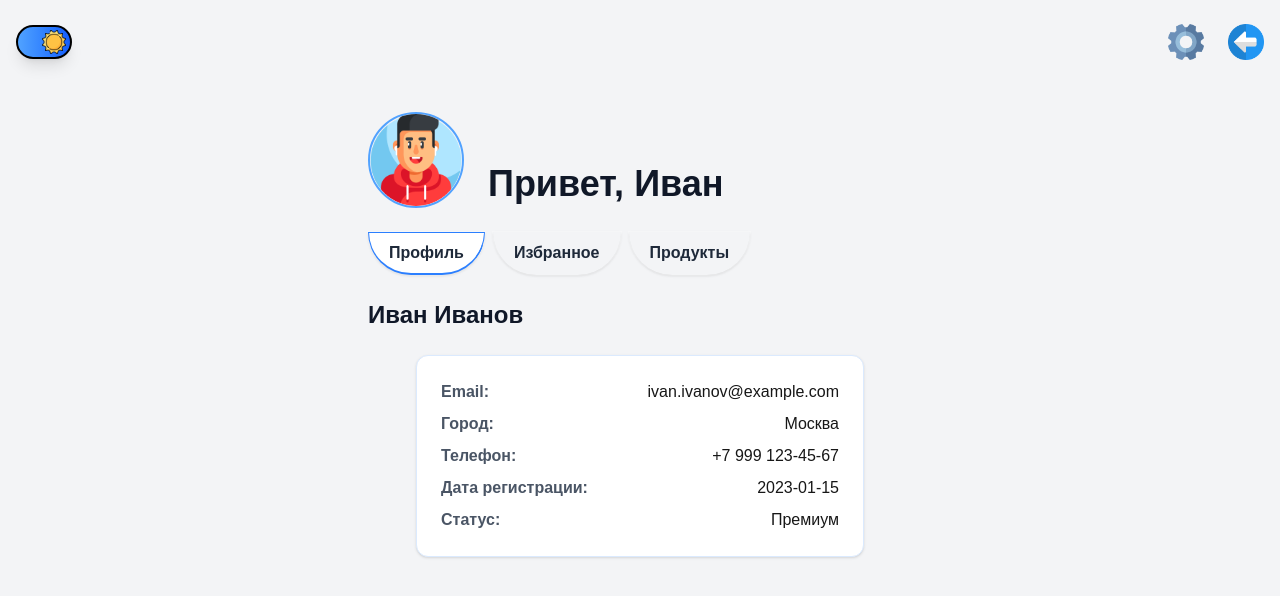
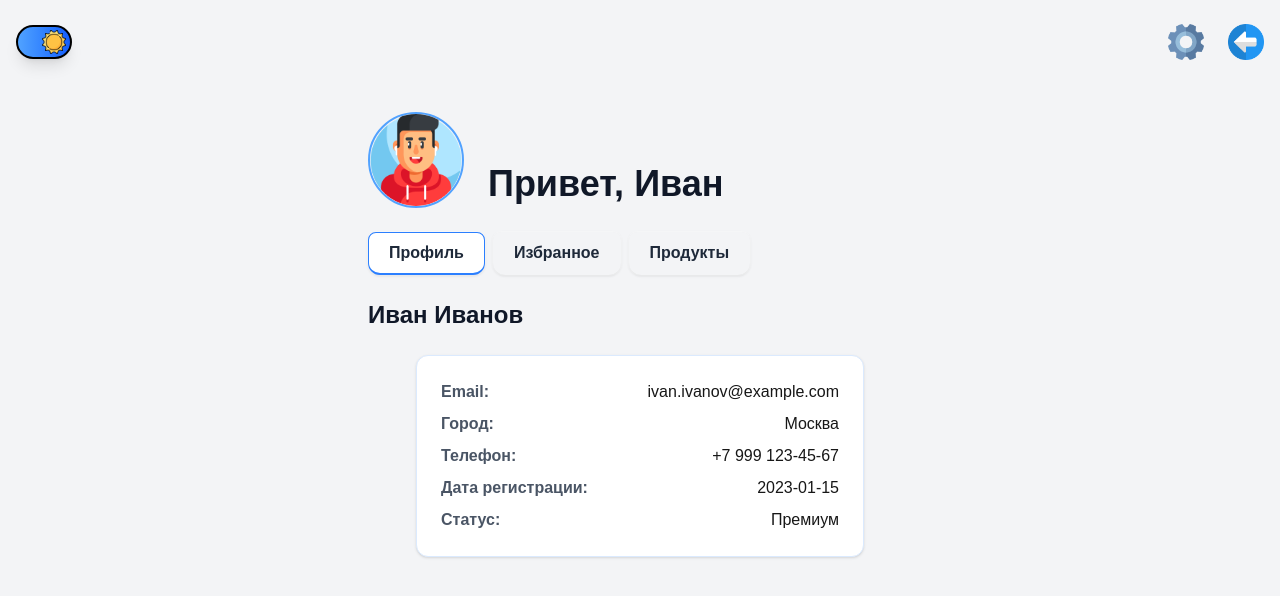
Before and after one commit to ArtofWASD/food-whishes-assistant, a Next.js app: page /profile in a window 1280 px wide. Shown: the top 596 px of the page. Built offline with nearby package versions, Linux system fonts and the light colour scheme.

Commit message:
fix some disign shit

```diff
--- a/src/components/cook-plate/cook-plate-summary.tsx
+++ b/src/components/cook-plate/cook-plate-summary.tsx
@@ -25,7 +25,7 @@ const CookPlateSummary: React.FC<Props> = ({ items }) => {
     <div
       className="
         md:absolute md:right-4 md:top-4
-        bg-white/80 dark:bg-slate-800/80 rounded-full px-4 py-2 shadow-md flex flex-nowrap gap-4 text-sm md:text-md font-semibold z-10 overflow-x-auto whitespace-nowrap
+        bg-white/80 dark:bg-slate-800/80 rounded-xl px-4 py-2 shadow-md flex flex-nowrap gap-4 text-sm md:text-md font-semibold z-10 overflow-x-auto whitespace-nowrap
         sm:mx-auto sm:flex sm:justify-center sm:w-full md:w-auto md:mx-0
         justify-center mb-4
       ">
--- a/src/components/cook-plate/cook-plate.tsx
+++ b/src/components/cook-plate/cook-plate.tsx
@@ -40,7 +40,7 @@ const CookPlate = ({ className }: { className?: string }) => {
 
   return (
     // Корневой контейнер CookPlate
-    <div className={`relative p-4 rounded-lg min-h-[400px] transition-colors ${className || ""} flex flex-col bg-[var(--pastel-green)] bg-opacity-35 dark:bg-[var(--pastel-blue)] dark:text-white`}>
+    <div className={`relative p-4 rounded-xl min-h-[400px] transition-colors ${className || ""} flex flex-col bg-[var(--pastel-green)] bg-opacity-35 dark:bg-[var(--pastel-blue)] dark:text-white`}>
       <div className="flex flex-col md:flex-row items-center justify-between w-full gap-4 mb-2">
         {/* Блок кнопок добавления продуктов */}
         <div className="flex flex-col md:flex-row gap-2 items-center order-1 self-start w-full md:w-auto">
--- a/src/ui/button.tsx
+++ b/src/ui/button.tsx
@@ -7,7 +7,7 @@ import React from "react"
 export function Button({ children, className = '', ...rest }: React.ButtonHTMLAttributes<HTMLButtonElement>) {
   return (
     <button
-      className={`px-5 py-2 rounded-full border-black/10 border font-semibold shadow-sm ring-1 ring-white/30 bg-pastelBlue bg-opacity-70 dark:bg-pastelBlue dark:bg-opacity-60 text-gray-800 dark:text-white transition-all duration-200 focus:outline-none hover:bg-pastelBlue hover:bg-opacity-90 dark:hover:bg-pastelBlue dark:hover:bg-opacity-80 ${className}`}
+      className={`px-5 py-2 rounded-xl border-black/10 border font-semibold shadow-sm ring-1 ring-white/30 bg-pastelBlue bg-opacity-70 dark:bg-pastelBlue dark:bg-opacity-60 text-gray-800 dark:text-white transition-all duration-200 focus:outline-none hover:bg-pastelBlue hover:bg-opacity-90 dark:hover:bg-pastelBlue dark:hover:bg-opacity-80 ${className}`}
       {...rest}
     >
       {children}
--- a/src/widgets/food-item/food-item.tsx
+++ b/src/widgets/food-item/food-item.tsx
@@ -7,7 +7,7 @@ import { IconButton } from "@/src/ui/icon-button"
 
 // Выделяем стили в отдельные константы
 const CONTAINER_STYLES =
-  "flex flex-col border-gray-600 border-2 px-2 py-2 rounded-lg cursor-pointer relative min-h-[120px]"
+  "flex flex-col border-gray-600 border-2 px-2 py-2 rounded-xl cursor-pointer relative min-h-[120px]"
 
 interface FoodItemExtraProps {
   showDeleteButton?: boolean;
```
